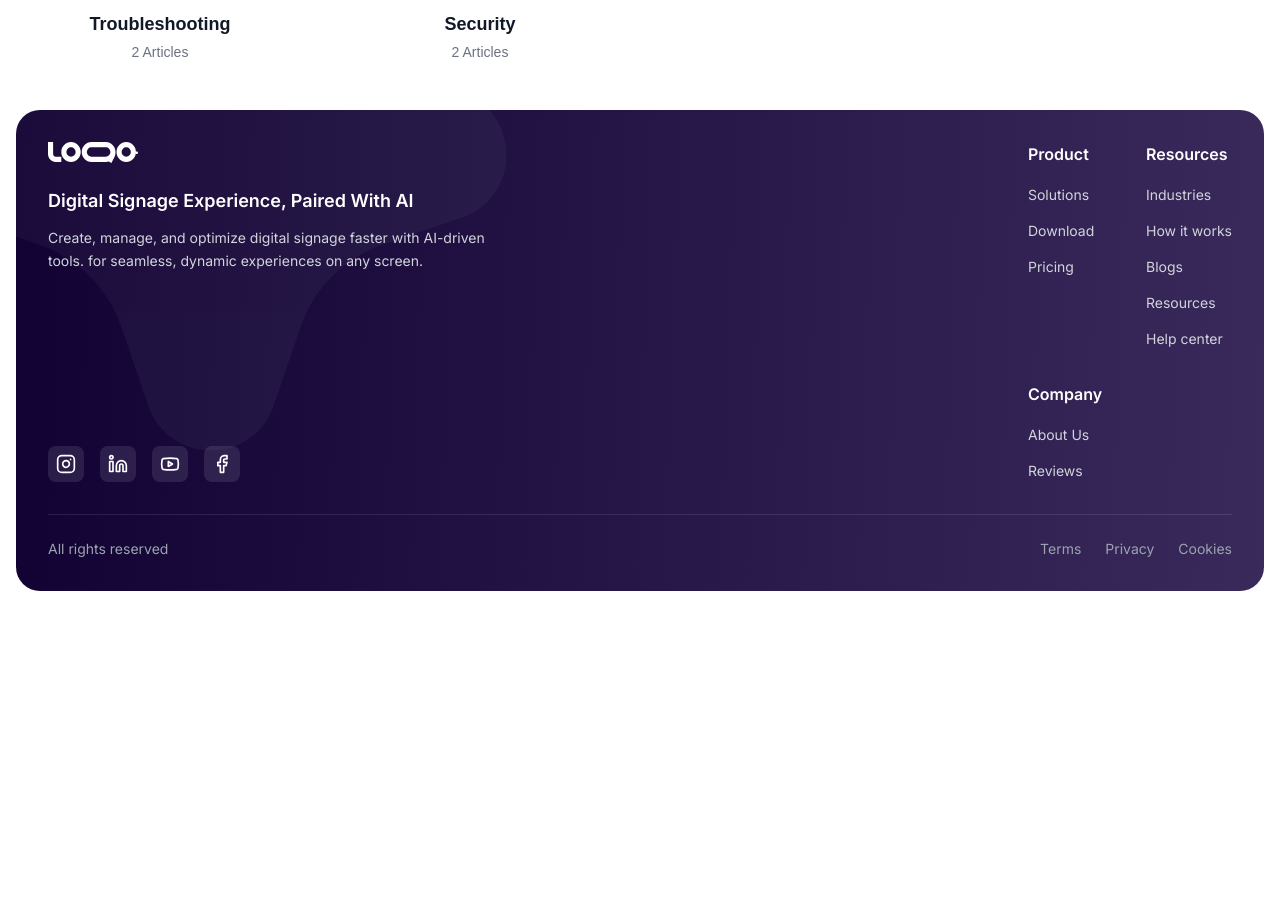
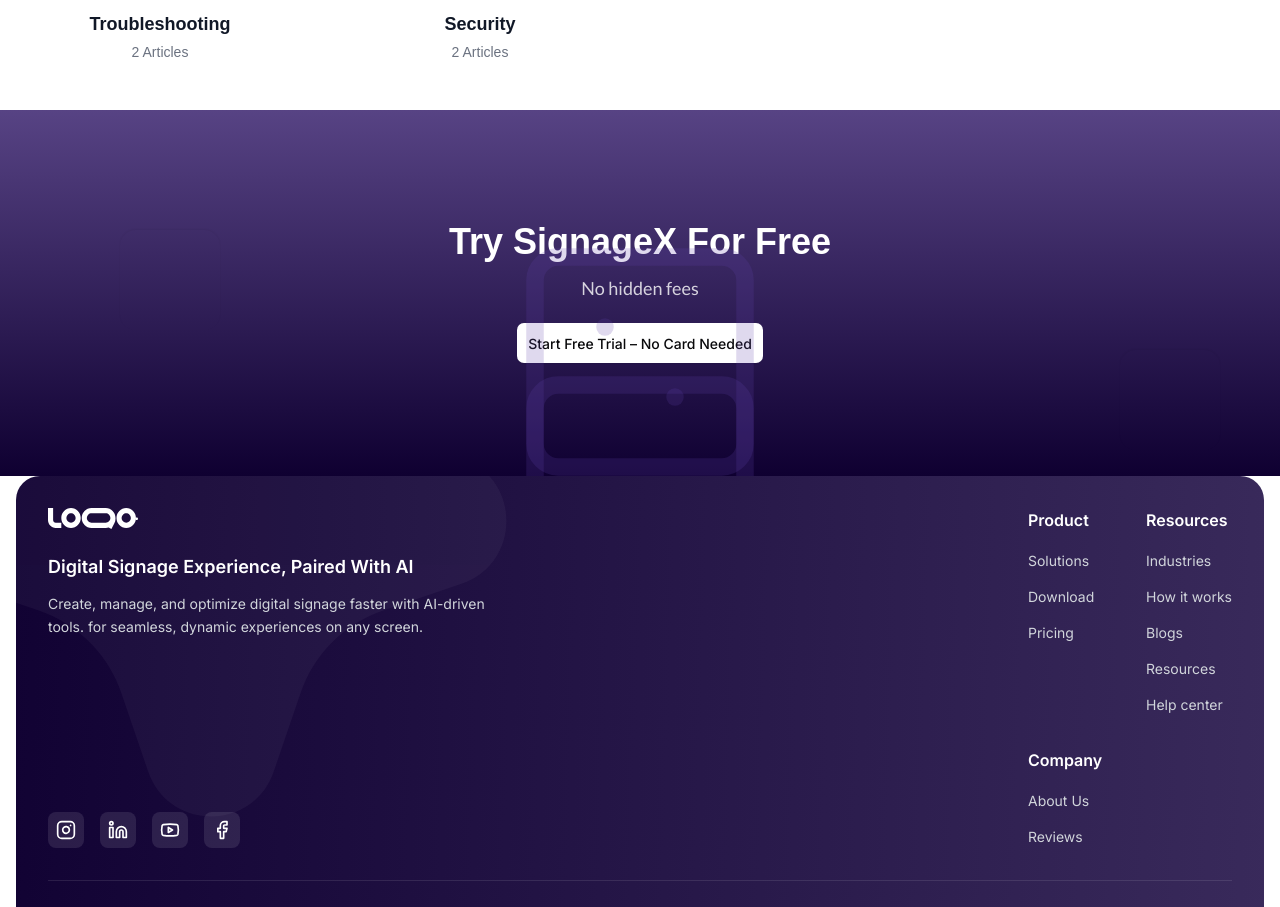
Before and after one commit to TechinoidProjects/signageX-Website, a Next.js app: page /help-center in a window 1280 px wide. Shown: the part 1214-2121 px from the top of the page. Before the commit the page ends 1821 px from the top, so only its background shows below. Built offline with nearby package versions, Linux system fonts and the light colour scheme; a web font is replaced by a local one.

Commit message:
feat: add Free Trial section to page
- Created new Free Trial section component
- Integrated it into the main page layout
- Update the Tailwind CSS and global CSS according to the need

```diff
--- a/src/app/globals.css
+++ b/src/app/globals.css
@@ -120,6 +120,8 @@
   /* Gradient */
   --gradient-primary: linear-gradient(92deg, #0F0031 -5.73%, #413263 120.63%);
   --dark-gradient: linear-gradient(92deg, #0F0031 -5.73%, #413263 120.63%);
+  --gradient-deep-purple: linear-gradient(180deg, #574384 -0.05%, #0F0031 99.92%);
+
   --gradient-large-circle: linear-gradient(132deg, #2B1E4A -18.69%, #3E305E 89.53%);
   --gradient-middle-circle: linear-gradient(180deg, rgba(255, 255, 255, 0.01) 0%, rgba(255, 255, 255, 0.10) 100%);
 
@@ -158,6 +160,10 @@
   background-image: var(--dark-gradient);
 }
 
+.bg-gradient-deep {
+  background-image: var(--gradient-deep-purple);
+}
+
 @keyframes slide {
   0% {
     transform: translateX(0);
--- a/src/app/help-center/page.tsx
+++ b/src/app/help-center/page.tsx
@@ -1,11 +1,17 @@
 
 import Hero from "@/components/HelpCenter/Hero";
 import HelpArticles from "@/components/HelpCenter/HelpArticles";
+import FreeTrialSection from "@/components/common/FreeTrialSection";
 export default function HowItWorks() {
   return (
     <main className="min-h-screen bg-white flex flex-col justify-start items-center mt-15">
       <Hero />
       <HelpArticles />
+      <FreeTrialSection
+        heading="Try SignageX For Free"
+        subheading="No hidden fees"
+        buttonText="Start Free Trial – No Card Needed"
+      />
 
     </main>
   );
--- /dev/null
+++ b/src/components/common/FreeTrialSection.tsx
@@ -0,0 +1,53 @@
+"use client";
+import { Heading } from "./MainHeading";
+import { Dice2, Dice1 } from "lucide-react";
+import { Button } from "@/components/ui/button";
+import React from "react";
+
+interface FreeTrialSectionProps {
+  heading: string;
+  subheading: string;
+  buttonText: string;
+}
+
+const FreeTrialSection: React.FC<FreeTrialSectionProps> = ({
+  heading,
+  subheading,
+  buttonText,
+}) => {
+  return (
+    <section className=" relative w-full overflow-hidden py-20 md:py-28 bg-gradient-deep flex flex-col items-center text-center">
+
+      <Dice2
+        className="absolute z-1 top-[-70] left-[-80] text-purple-400/20 w-40 h-40 md:w-70 md:h-70 rotate-90"
+        strokeWidth={1.5}
+      />
+      <div className="bg-deep-purple-500 rotate-180 shadow-sm h-25 w-25 rounded-2xl absolute top-30 left-30"></div>
+
+      <Dice1
+        className="absolute z-1 top-60 right-[-150] text-purple-400/20 w-40 h-40 md:w-70 md:h-70 rotate-90"
+        strokeWidth={1.5}
+      />
+      <div className="bg-deep-purple-500 rotate-180 shadow-sm h-25 w-25 rounded-2xl absolute top-60 right-15"></div>
+
+      {/* CONTENT */}
+      <Heading
+        title={heading}
+        subtitle={subheading}
+        titleColorClass="text-white"
+        subtitleColorClass="text-white/80"
+        size="lg"
+      />
+      <Button
+        color="white"
+        size="lg"
+        className="mt-5 mx-auto"
+        href="#"
+      >
+        {buttonText}
+      </Button>
+    </section>
+  );
+};
+
+export default FreeTrialSection;
--- a/tailwind.config.js
+++ b/tailwind.config.js
@@ -83,7 +83,9 @@ module.exports = {
         },
         gradient: {
           primary: 'var(--gradient-primary)',
-          dark: 'var(--dark-gradient)'
+          dark: 'var(--dark-gradient)',
+          deep: 'var(--gradient-deep-purple)',
+
         },
         background: 'var(--background)',
         foreground: 'var(--foreground)',
```
